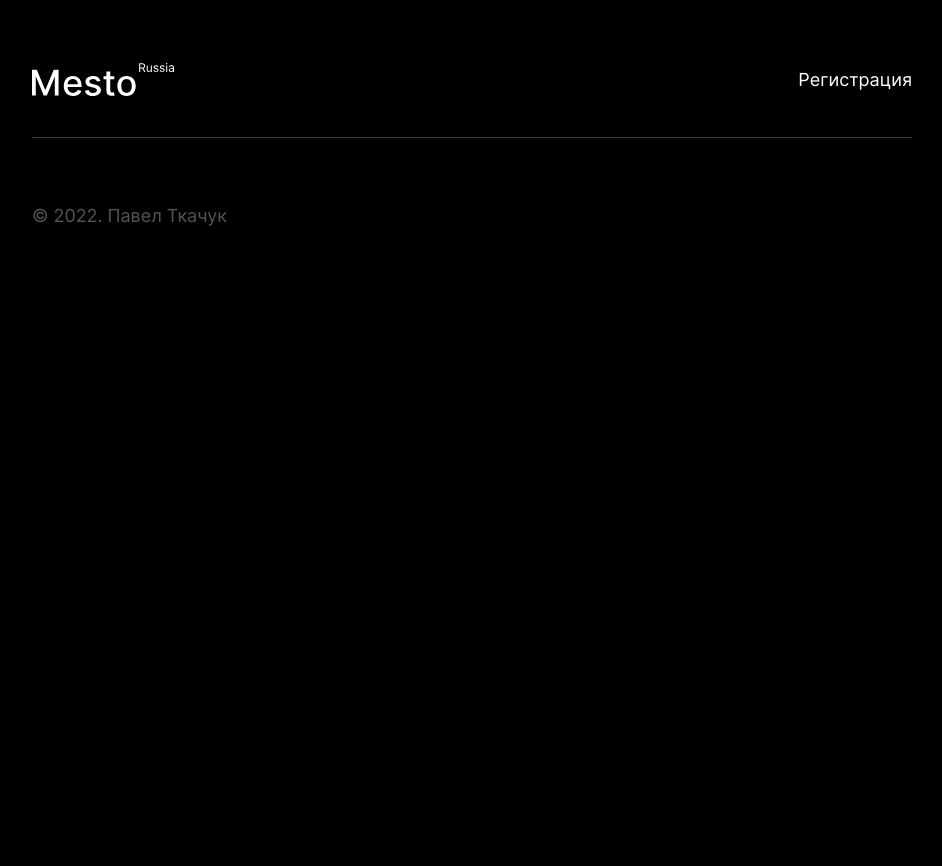
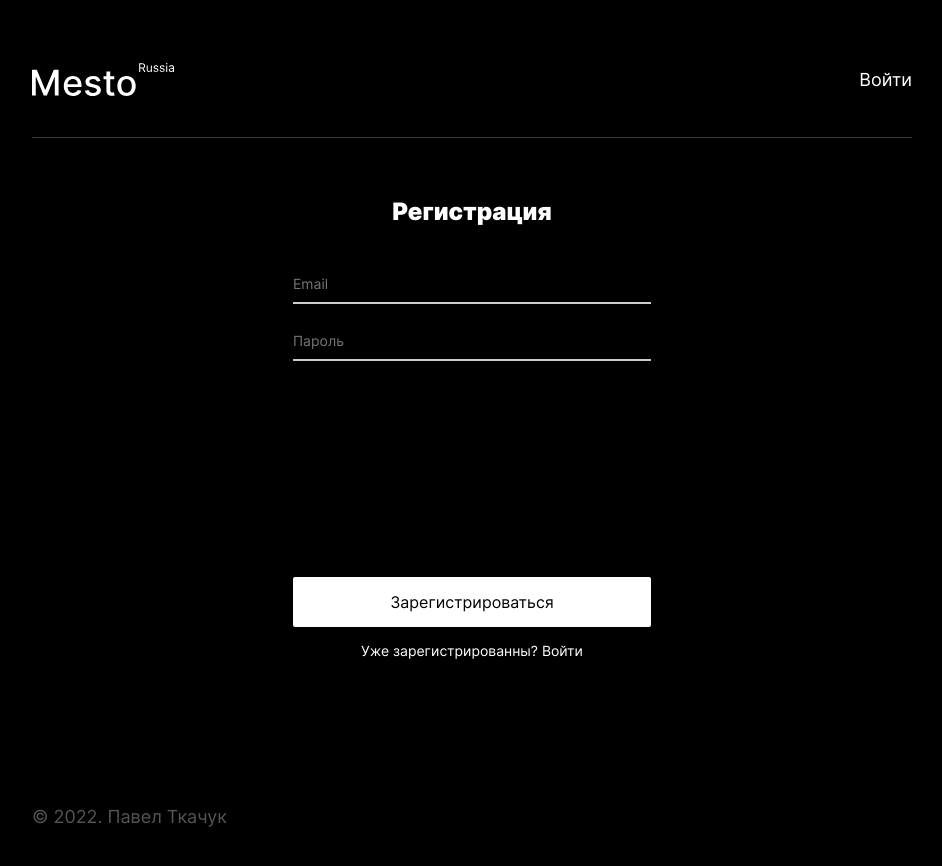
Before and after one commit to pstkachuk/react-mesto-auth, a React (Create React App) app: page /signup in a window 1280 px wide. Before the commit this address led to /sign-in. Shown: the top 866 px of the page, without its empty margins (168-1110 px from the left). Before the commit the page ends 800 px from the top, so only its background shows below. Built offline with nearby package versions, Linux system fonts and the light colour scheme; no server answers.

Commit message:
feat: реализовать выход пользователя и компонент infoTooltip

```diff
--- a/package.json
+++ b/package.json
@@ -1,7 +1,7 @@
 {
-  "name": "mesto-react",
+  "name": "react-mesto-auth",
   "version": "0.1.0",
-  "homepage": "https://pstkachuk.github.io/mesto-react",
+  "homepage": "https://pstkachuk.github.io/react-mesto-auth",
   "private": true,
   "dependencies": {
     "@testing-library/jest-dom": "^5.16.4",
--- /dev/null
+++ b/src/blocks/header/__email/header__email.css
@@ -0,0 +1,7 @@
+.header__email {
+  color: #fff;
+  font-style: normal;
+  font-weight: 500;
+  font-size: 18px;
+  line-height: 1.2;
+}
--- /dev/null
+++ b/src/blocks/header/__link/_exit/header__link_exit.css
@@ -0,0 +1,3 @@
+.header__link_exit {
+  color: #A9A9A9;
+}
--- a/src/components/App.js
+++ b/src/components/App.js
@@ -24,13 +24,15 @@ function App() {
   const [isAddPlacePopupOpen, setIsAddPlacePopupOpen] = useState(false);
   const [isEditAvatarPopupOpen, setIsEditAvatarPopupOpen] = useState(false);
   const [isConfirmPopupOpen, setIsConfirmPopupOpen] = useState(false);
-  const [deletionCard, setDeletionCard] = useState({});   // стейт удаляемоё карточки
+  const [isTooltipPopupOpen, setIsTooltipPopupOpen] = useState(false);  //информационное окно
+  const [deletionCard, setDeletionCard] = useState({});   // стейт удаляемой карточки
   const [selectedCard, setSelectedCard] = useState({});
   const [currentUser, setCurrentUser] = useState({});
   const [cards, setCards] = useState([]);
   const [isLoading, setIsLoading] = useState(false);      //стейт индикатора загрузки запросов
   const [loggedIn, setLoggedIn] = useState(false);
   const [userEmail, setUserEmail] = useState('');
+  const [tooltip, setTooltip] = useState({});   //данные для окна с сообщением
   const history = useHistory();
 
   // useEffect(() => {
@@ -117,6 +119,7 @@ function App() {
     setIsEditProfilePopupOpen(false);
     setIsEditAvatarPopupOpen(false);
     setIsConfirmPopupOpen(false);
+    setIsTooltipPopupOpen(false);
     setSelectedCard({});
     setDeletionCard({});
   }
@@ -174,11 +177,22 @@ function App() {
     auth.registration(email, password)
     .then((res) => {
       if (res) {
-        history.push('/sign-in')
+        setTooltip({
+          image: succesImage,
+          message: "Вы успешно зарегистрировались!"
+        })
+        history.push('/signin')
       }
     })
     .catch((err) => {
       console.log(err);
+      setTooltip({
+        image: failImage,
+        message: "Что-то пошло не так! Попробуйте ещё раз."
+      })
+    })
+    .finally(() => {
+      setIsTooltipPopupOpen(true);
     })
   }
 
@@ -188,11 +202,17 @@ function App() {
       if (res.token) {
         setLoggedIn(true);
         localStorage.setItem('token', res.token);
+        setUserEmail(email);
         history.push('/')
       }
     })
     .catch((err) => {
       console.log(err);
+      setTooltip({
+        image: failImage,
+        message: "Что-то пошло не так! Попробуйте ещё раз."
+      })
+      setIsTooltipPopupOpen(true);
     })
   }
 
@@ -211,18 +231,24 @@ function App() {
     }
   }
 
+  function handleSignOut() {    //выход
+    localStorage.removeItem('token');
+    setUserEmail('')
+    history.push('/signin');
+  }
+
   return (
     <CurrentUserContext.Provider value={currentUser}>
       <div className="page">
         (
-        <Header userEmail={userEmail} />
+        <Header userEmail={userEmail} onSignOut={handleSignOut} />
 
         <Switch>
           <ProtectedRoute
-            // exact
+              exact
               path="/"
+              component={Main}
               loggedIn={loggedIn}
-            component={Main}
               onEditProfile={handleEditProfileClick}
               onAddPlace={handleAddPlaceClick}
               onEditAvatar={handleEditAvatarClick}
@@ -232,17 +258,17 @@ function App() {
               onCardDelete={handleOpenConfirmPopup}
             />
 
-          <Route path="/sign-up">
+          <Route path="/signup">
             <Register onRegister={handleRegister} />
           </Route>
 
-          <Route path="/sign-in">
+          <Route path="/signin">
             <Login onLogin={handleLogin}/>
           </Route>
 
-          <Route>
-            { loggedIn ? <Redirect to='/' /> : <Redirect to='/sign-in' /> }
-          </Route>
+          {/* <Route>
+            { loggedIn ? <Redirect to='/' /> : <Redirect to='/signin' /> }
+          </Route> */}
         </Switch>
 
         <Footer />
@@ -285,7 +311,11 @@ function App() {
           onEscapeClose={handleEscClose}
         />
 
-        <InfoTooltip />
+        <InfoTooltip
+          isOpen={isTooltipPopupOpen}
+          onClose={closeAllPopups}
+          tooltip={tooltip}
+        />
         )
       </div>
     </CurrentUserContext.Provider>
--- a/src/components/Header.js
+++ b/src/components/Header.js
@@ -1,20 +1,31 @@
 import headerLogo from '../images/header-logo.svg';
 import { Switch, Route, Link } from 'react-router-dom';
 
-function Header({userEmail}) {
+function Header({userEmail, onSignOut}) {
   return(
     <header className="header">
       <img src={headerLogo} alt="Логотип Место" className="header__logo" />
       <Switch>
-        <Route path='/sign-in'>
-          <Link to='/sign-up' className="header__link">
+        <Route path='/signin'>
+          <Link to='/signup' className="header__link">
             Регистрация
           </Link>
         </Route>
-        <Route path='/sign-up'>
-          <Link to='/sign-in' className="header__link">
+        <Route path='/signup'>
+          <Link to='/signin' className="header__link">
             Войти
           </Link>
+        </Route>
+        <Route path='/'>
+          <div className="header__email-container">
+            <span className="header__email">{userEmail}</span>
+            <Link
+              to='/signin'
+              className="header__link header__link_exit"
+              onClick={onSignOut}>
+             Выйти
+            </Link>
+          </div>
         </Route>
       </Switch>
     </header>
--- a/src/components/InfoTooltip.js
+++ b/src/components/InfoTooltip.js
@@ -1,4 +1,4 @@
-function InfoTooltip({isOpen, onClose, title}) {
+function InfoTooltip({isOpen, onClose, tooltip}) {
   function handleClickOverlay(evt) {
     evt.target === evt.currentTarget && onClose();
   }
@@ -8,8 +8,8 @@ function InfoTooltip({isOpen, onClose, title}) {
       className={`popup tooltip-popup ${isOpen && 'popup_opened'}`}
       onClick={handleClickOverlay}>
       <div className="popup__container">
-        <img className="tooltip-popup__image" alt="" src="" />
-        <h2 className="tooltip-popup__form-title">{title}</h2>
+        <img className="tooltip-popup__image" alt="изображение" src={tooltip.image} />
+        <h2 className="tooltip-popup__form-title">{tooltip.message}</h2>
         <button
           className="popup__close-button"
           type="button"
--- a/src/components/Login.js
+++ b/src/components/Login.js
@@ -1,4 +1,4 @@
-import { useState } from 'react';
+import { useState, useEffect } from 'react';
 
 function Login({onLogin}) {
   const [inputsValues, setInputsValues] = useState({
@@ -7,7 +7,7 @@ function Login({onLogin}) {
   })
 
   function handleChange(evt) {
-    const { name, value} = evt.target;
+    const { name, value } = evt.target;
     setInputsValues({...inputsValues, [name]: value})
   }
 
--- a/src/components/ProtectedRoute.js
+++ b/src/components/ProtectedRoute.js
@@ -1,11 +1,11 @@
-import React from "react";
+// import React from "react";
 import { Route, Redirect } from 'react-router-dom';
 
 const ProtectedRoute = ({ component: Component, ...props }) => {
   return (
     <Route>
       {() =>
-        props.loggedIn ? <Component {...props} /> : <Redirect to='./sign-in' />
+        props.loggedIn ? <Component {...props} /> : <Redirect to='/signin' />
       }
     </Route>
   );
--- a/src/components/Register.js
+++ b/src/components/Register.js
@@ -15,6 +15,10 @@ function Register({onRegister}) {
   function handleSubmit(evt) {
     evt.preventDefault();
     onRegister(inputsValues.email, inputsValues.password);
+    setInputsValues({
+      email: '',
+      password: ''
+    })
   }
 
   return(
@@ -51,7 +55,7 @@ function Register({onRegister}) {
           Зарегистрироваться
         </button>
       </form>
-      <Link to='./sign-in' className="authorization__link">
+      <Link to='/signin' className="authorization__link">
         Уже зарегистрированны? Войти
       </Link>
     </div>
--- a/src/index.css
+++ b/src/index.css
@@ -4,7 +4,9 @@
 @import url(./blocks/page/page.css);
 @import url(./blocks/header/header.css);
 @import url(./blocks/header/__link/header__link.css);
+@import url(./blocks/header/__link/_exit/header__link_exit.css);
 @import url(./blocks/header/__logo/header__logo.css);
+@import url(./blocks/header/__email/header__email.css);
 @import url(./blocks/profile/profile.css);
 @import url(./blocks/profile/__add-button/profile__add-button.css);
 @import url(./blocks/profile/__avatar-container/profile__avatar-container.css);
--- a/src/index.js
+++ b/src/index.js
@@ -6,9 +6,9 @@ import { BrowserRouter } from 'react-router-dom';
 
 const root = ReactDOM.createRoot(document.getElementById('root'));
 root.render(
-  <React.StrictMode>
+  // <React.StrictMode>
     <BrowserRouter>
       <App />
     </BrowserRouter>
-  </React.StrictMode>
+  // </React.StrictMode>
 );
```
Lines whose indentation alone changed are shown as unchanged.
